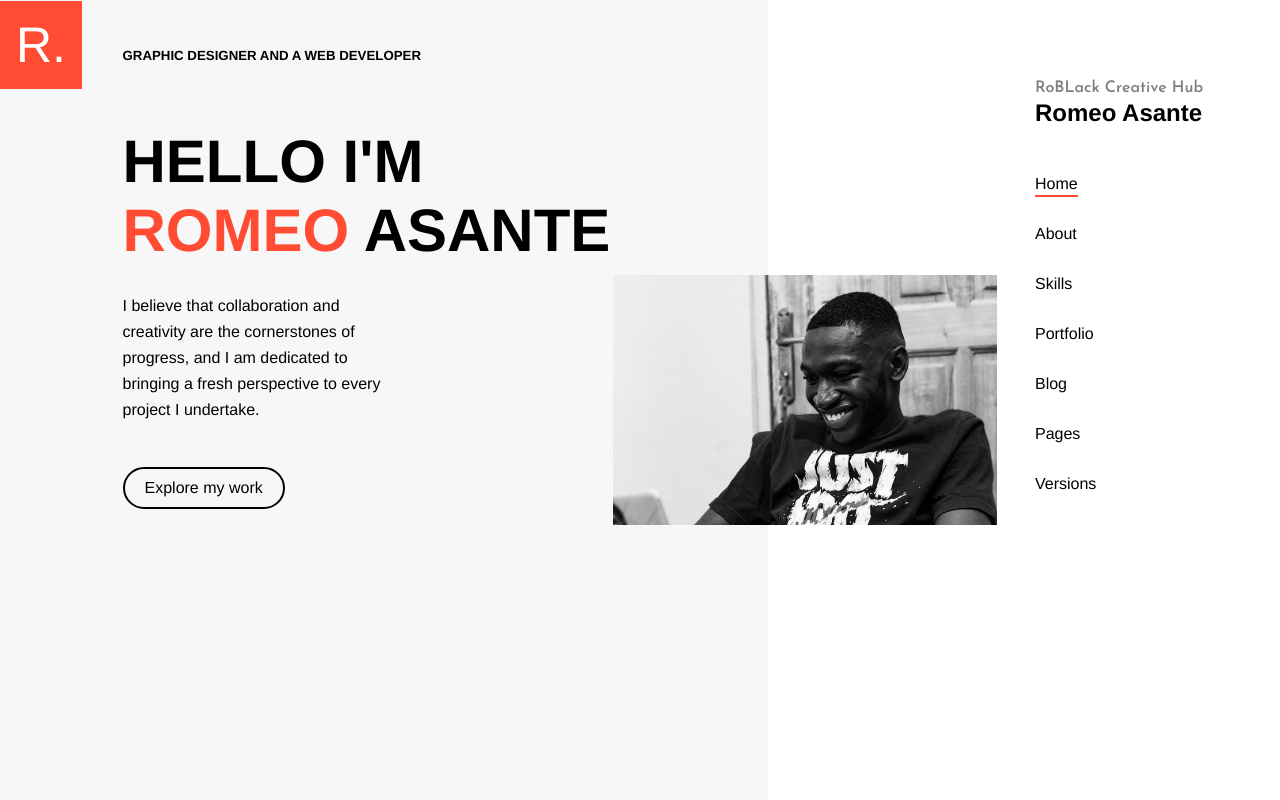
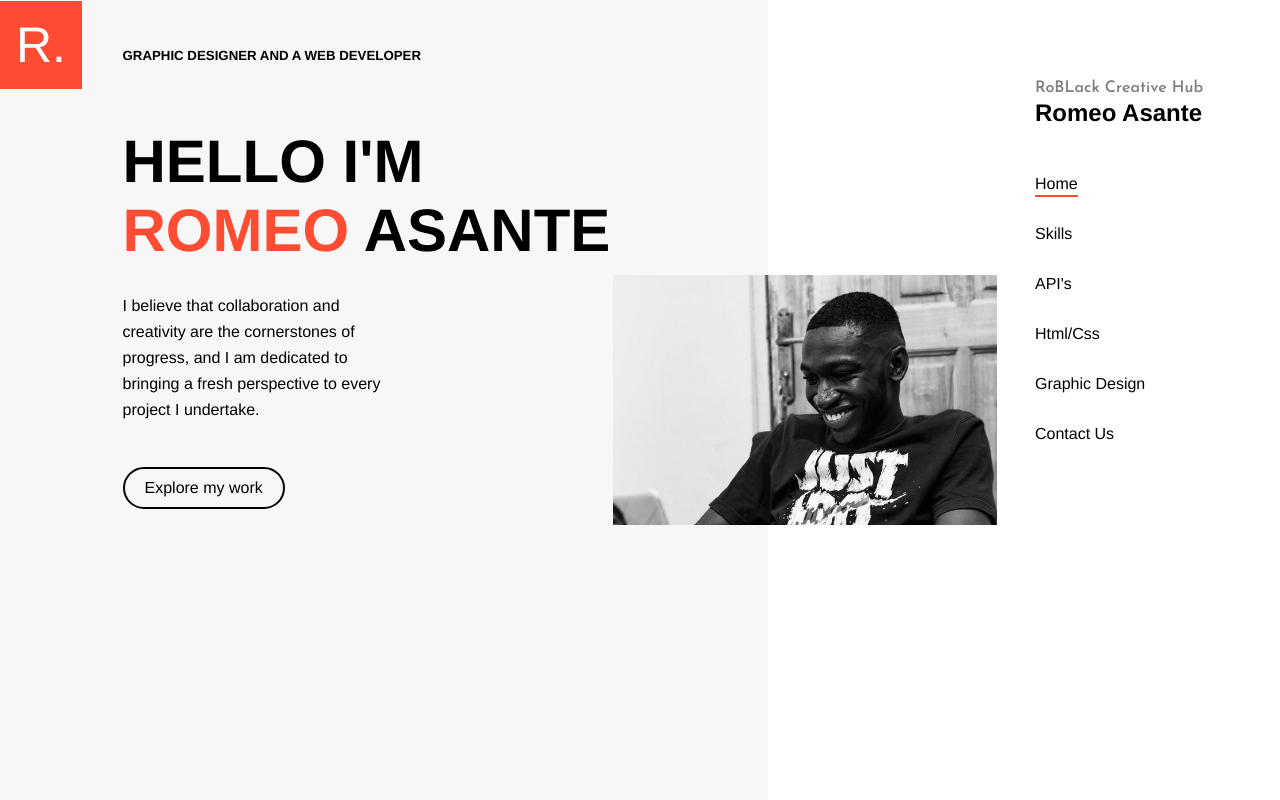
Before and after one commit to roblack66/roblack66.github.io, a plain HTML site: page index.html in a window 1280 px wide. Shown: the top 800 px of the page. Drawn offline with Linux system fonts and the light colour scheme; a web font is replaced by a local one.

Commit message:
Nav bar linked appropriately

```diff
--- a/index.html
+++ b/index.html
@@ -40,12 +40,12 @@
       </div>
       <ul class="nav-items">
         <li class="list-item"><a href="#" class="active">Home</a></li>
-        <li class="list-item"><a href="#">About</a></li>
-        <li class="list-item"><a href="#">Skills</a></li>
-        <li class="list-item"><a href="#">Portfolio</a></li>
-        <li class="list-item"><a href="#">Blog</a></li>
-        <li class="list-item"><a href="#">Pages</a></li>
-        <li class="list-item"><a href="#">Versions</a></li>
+        <!-- <li class="list-item"><a href="#">About</a></li> -->
+        <li class="list-item"><a href="#services">Skills</a></li>
+        <li class="list-item"><a href="#backend-apis">API's</a></li>
+        <li class="list-item"><a href="#front-end-projects">Html/Css</a></li>
+        <li class="list-item"><a href="#graphic-design">Graphic Design</a></li>
+        <li class="list-item"><a href="#contact">Contact Us</a></li>
       </ul>
     </div>
   </section>
@@ -204,7 +204,7 @@
 
 
 
-  <section class="contact-us">
+  <section id="contact" class="contact-us">
     <div class="social-icons">
       <a href="#" class="social-icons" target="_blank"><i class="fa fa-facebook-f" style="font-size:25px;color:white"></i></i></a>
       <a href="#" class="social-icons" target="_blank"><i class="fa fa-instagram" style="font-size:25px;color:white"></i></a>
```
